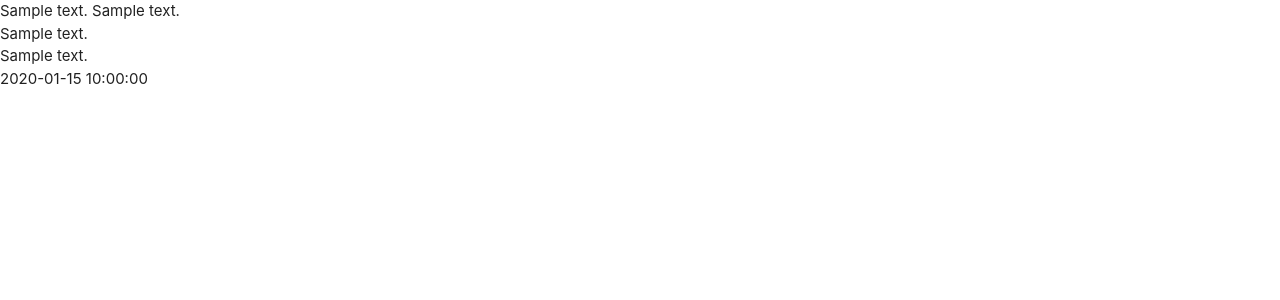
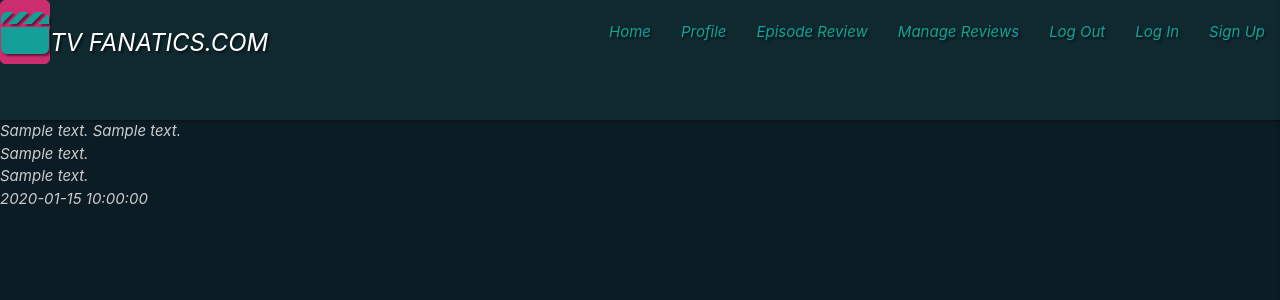
Before and after one commit to Heyson/backend_development_milestone_project, a Flask app: page / in a window 1280 px wide. Shown: the top 300 px of the page. Run offline with Flask 2, Linux system fonts and the light colour scheme; a database or web service that is not in the repository returns one stand-in record (values such as "Sample title"); some libraries are stand-ins or nearby versions.

Commit message:
Add Materialize and Sidenav

```diff
--- a/static/css/style.css
+++ b/static/css/style.css
@@ -0,0 +1,62 @@
+body {
+    background-color: #0c1c25;
+    color: #cccccc;
+}
+
+.logo {
+    color:#14a098;
+    font-size: 2em;
+    border: 1px solid #cb2d6f;
+    background-color: #cb2d6f;
+    text-align: center;
+    border-radius: 5px;
+
+
+}
+.text-shadow {
+    text-shadow: 2px 2px 2px rgba(0,0,0, 0.5)
+}
+
+.primary-color{
+    color: #501f3a;
+}
+
+.secondary-color{
+    color: #cb2d6f;
+}
+
+.tertiary-color{
+    color: #cccccc;
+}
+
+.quaternary-color{
+    color: #14a098;
+}
+
+.quinary-color{
+    color: #0f292f;
+}
+
+.primary-bg {
+    background-color: #501f3a;
+}
+
+.secondary-bg {
+    background-color: #cb2d6f;
+}
+
+.tertiary-bg {
+    background-color: #cccccc;
+}
+
+.quaternary-bg{
+    background-color: #14a098;
+}
+
+.quinary-bg {
+    background-color: #0f292f;
+}
+
+nav ul a {
+    color:#14a098;
+}
--- a/static/js/script.js
+++ b/static/js/script.js
@@ -0,0 +1,3 @@
+$(document).ready(function(){
+    $('.sidenav').sidenav({edge: "right"});
+  });
--- a/templates/base.html
+++ b/templates/base.html
@@ -14,6 +14,36 @@
     <title>TV Fanatics</title>
 </head>
 <body>
+    <header>
+        <!-- top navbar-->
+        <nav class="nav-extended text-shadow quinary-bg quaternary-color">
+            <div class="nav-wrapper">
+                <a href="{{ url_for('get_episode_review')}}" data-target="mobile-demo" class="sidenav-trigger right"><i class="material-icons"><i class="fas fa-bars"></i></a>
+                <a href="#" class=""><i class="fas fa-clapperboard logo"></i>TV FANATICS.COM</a>
+                <ul class="right hide-on-med-and-down">
+                    <li><a href="{{ url_for('get_episode_review')}}">Home</a></li>
+                    <li><a href="#">Profile</a></li>
+                    <li><a href="#">Episode Review</a></li>
+                    <li><a href="#">Manage Reviews</a></li>
+                    <li><a href="#">Log Out</a></li>
+                    <li><a href="#">Log In</a></li>
+                    <li><a href="#">Sign Up</a></li>
+                </ul>
+            </div>
+        </nav>
+        <!-- mobile sidenav -->
+        <ul class="sidenav" id="mobile-demo">
+                    <a href="#!" class="brand-logo"><i class="fas fa-clapperboard"></i>TV FANATICS.COM</a>
+                    <li><a href="{{ url_for('get_episode_review')}}">Home</a></li>
+                    <li><a href="#">Profile</a></li>
+                    <li><a href="#">Episode Review</a></li>
+                    <li><a href="#">Manage Reviews</a></li>
+                    <li><a href="#">Log Out</a></li>
+                    <li><a href="#">Log In</a></li>
+                    <li><a href="#">Sign Up</a></li>
+        </ul>
+
+    </header>
     {% block content%}
     {% endblock %}
 
```
